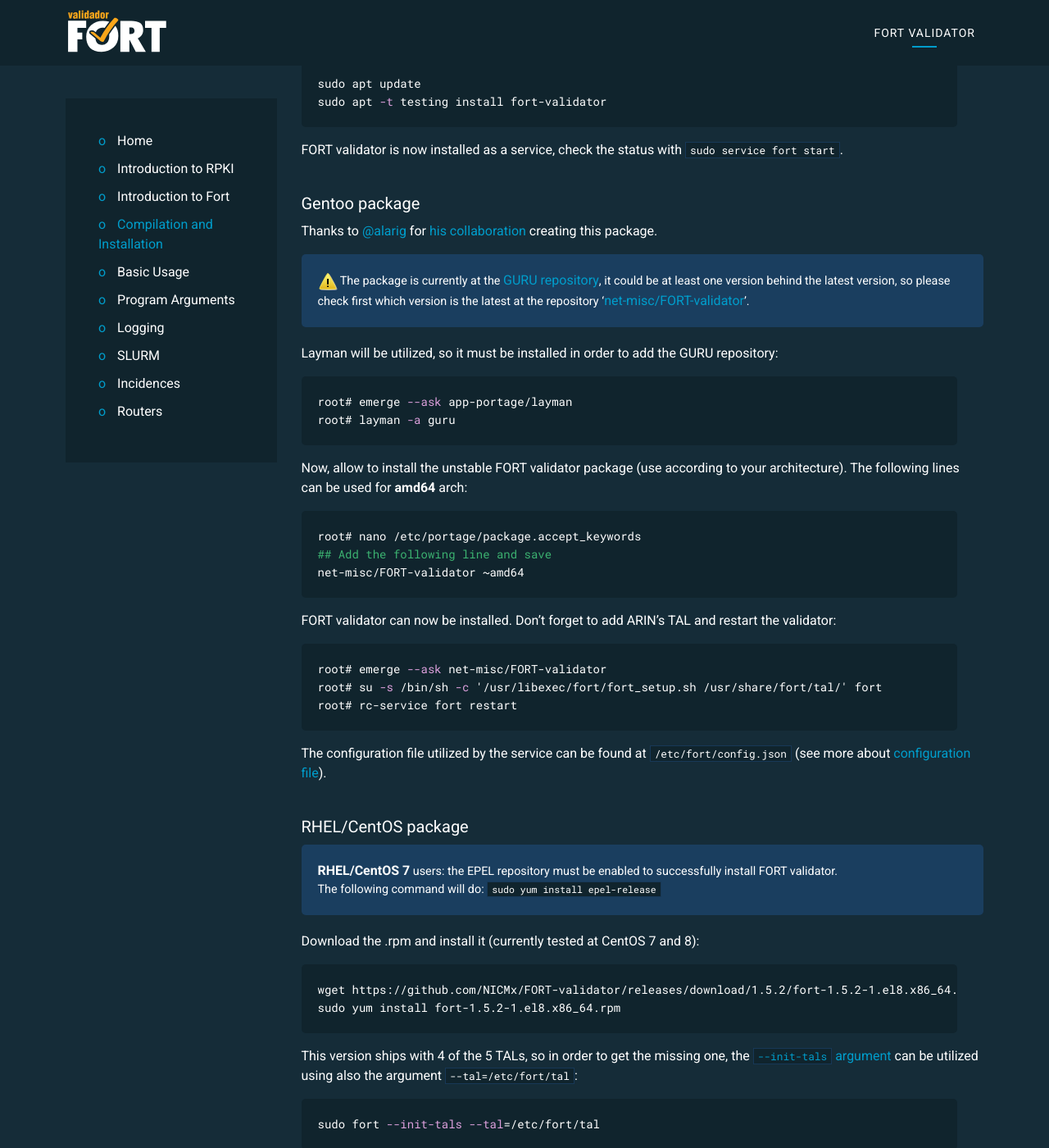
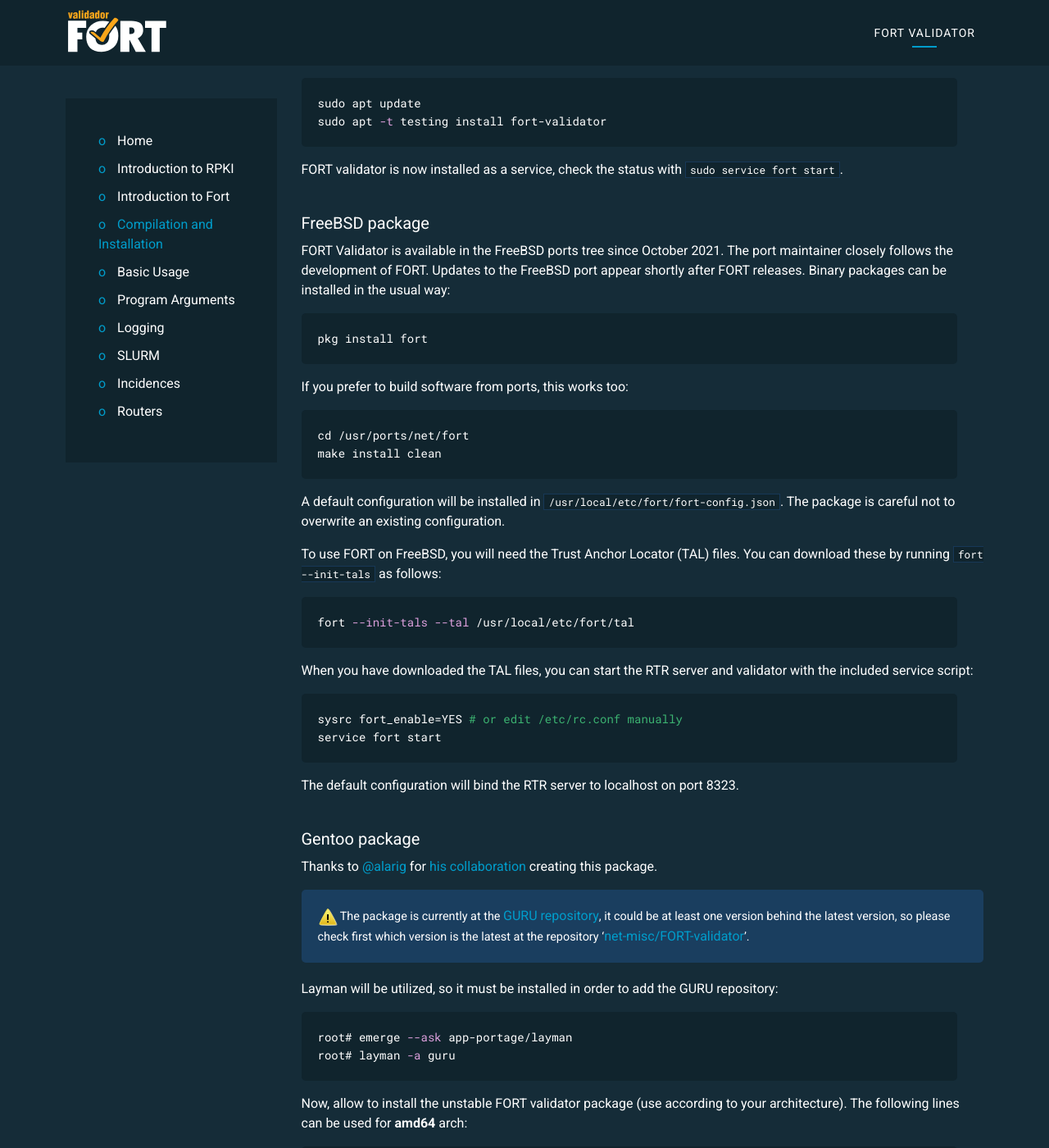
Before and after one commit to NICMx/FORT-validator, a Jekyll site: the page built from docs/installation.md, in a window 1280 px wide and 1400 px high, scrolled down 3018 px. Shown: the whole window at 82% size. Built offline with Jekyll 4.4.1, drawn with Linux system fonts in a browser that asks for light colours.

Commit message:
Documentation: note FreeBSD packages exist
A port of FORT validator was committed to the FreeBSD ports tree and
binary packages are now available.  Add instructions for using FreeBSD
packages.

```diff
--- a/docs/installation.md
+++ b/docs/installation.md
@@ -10,8 +10,9 @@ description: Guide to compile and install FORT Validator.
 1. [Dependencies](#dependencies)
 2. [Option 1: Installing the package](#option-1-installing-the-package)
 	1. [Debian package](#debian-package)
-	2. [Gentoo package](#gentoo-package)
-	3. [RHEL/CentOS package](#rhelcentos-package)
+	2. [FreeBSD package](#freebsd-package)
+	3. [Gentoo package](#gentoo-package)
+	4. [RHEL/CentOS package](#rhelcentos-package)
 3. [Option 2: Compiling and installing the release tarball](#option-2-compiling-and-installing-the-release-tarball)
 	1. [Debian version](#debian-version)
 	2. [OpenBSD version](#openbsd-version)
@@ -128,6 +129,38 @@ sudo apt -t testing install fort-validator
 {% endhighlight %}
 
 FORT validator is now installed as a service, check the status with `sudo service fort start`.
+
+### FreeBSD package
+
+FORT Validator is available in the FreeBSD ports tree since October 2021.  The port maintainer closely follows the development of FORT.  Updates to the FreeBSD port appear shortly after FORT releases.  Binary packages can be installed in the usual way:
+
+{% highlight bash %}
+pkg install fort
+{% endhighlight %}
+
+If you prefer to build software from ports, this works too:
+
+{% highlight bash %}
+cd /usr/ports/net/fort
+make install clean
+{% endhighlight %}
+
+A default configuration will be installed in `/usr/local/etc/fort/fort-config.json`.  The package is careful not to overwrite an existing configuration.
+
+To use FORT on FreeBSD, you will need the Trust Anchor Locator (TAL) files.  You can download these by running `fort --init-tals` as follows:
+
+{% highlight bash %}
+fort --init-tals --tal /usr/local/etc/fort/tal
+{% endhighlight %}
+
+When you have downloaded the TAL files, you can start the RTR server and validator with the included service script:
+
+{% highlight bash %}
+sysrc fort_enable=YES # or edit /etc/rc.conf manually
+service fort start
+{% endhighlight %}
+
+The default configuration will bind the RTR server to localhost on port 8323.
 
 ### Gentoo package
 
```
